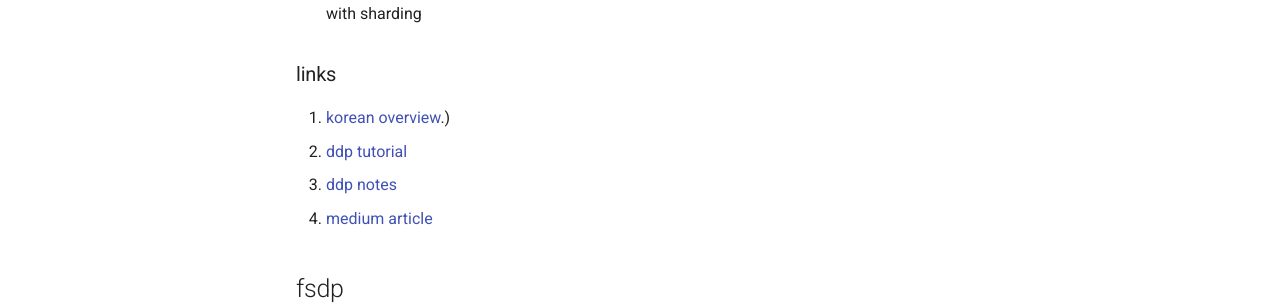
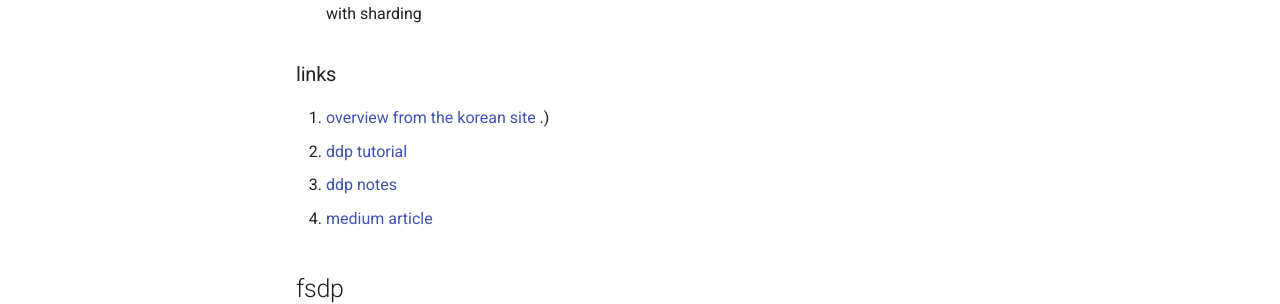
Before and after one commit to deven367/sp25-b534, an MkDocs documentation site: the page built from docs/pytorch.md, in a window 1280 px wide and 900 px high, scrolled down 980 px. Shown: the part 458-762 px from the top of the window. Built offline with MkDocs 1.6.1 and Material for MkDocs 9.7.7, drawn with Linux system fonts in a browser that asks for light colours.

Commit message:
minor revision

```diff
--- a/docs/pytorch.md
+++ b/docs/pytorch.md
@@ -33,7 +33,7 @@
 
 ### links
 
-1. [korean overview](https://tutorials.pytorch.kr/beginner/dist_overview.html#:~:text=Collective%20Communication%20(c10d)%20library%20supports,e.g.%2C%20send%20and%20isend).)
+1. [overview from the korean site ](https://tutorials.pytorch.kr/beginner/dist_overview.html#:~:text=Collective%20Communication%20(c10d)%20library%20supports,e.g.%2C%20send%20and%20isend).)
 2. [ddp tutorial](https://pytorch.org/tutorials/intermediate/ddp_tutorial.html)
 3. [ddp notes](https://pytorch.org/docs/stable/notes/ddp.html)
 4. [medium article](https://medium.com/@yashdoza21/scaling-model-training-across-multiple-gpus-efficient-strategies-with-pytorch-ddp-and-fsdp-d744be462667)
```
